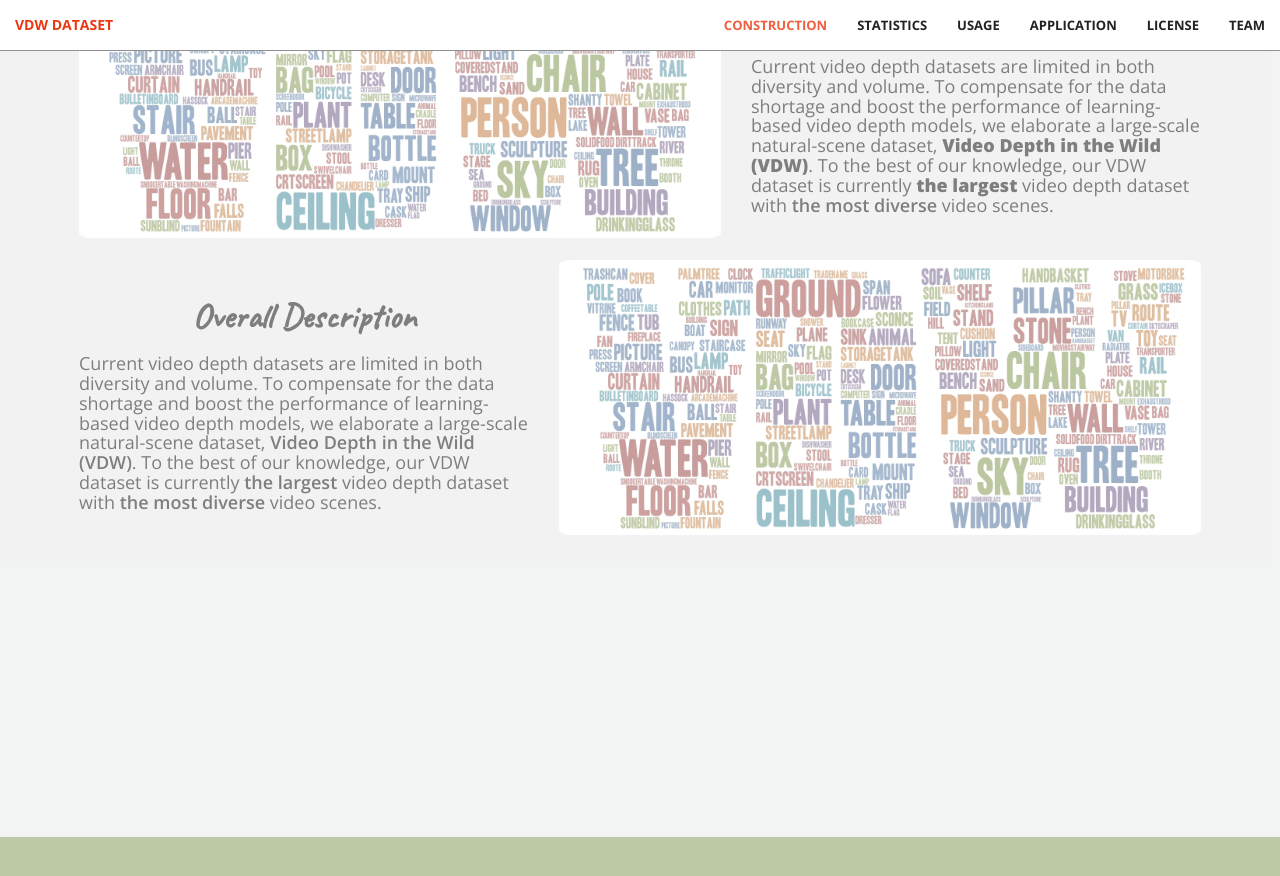
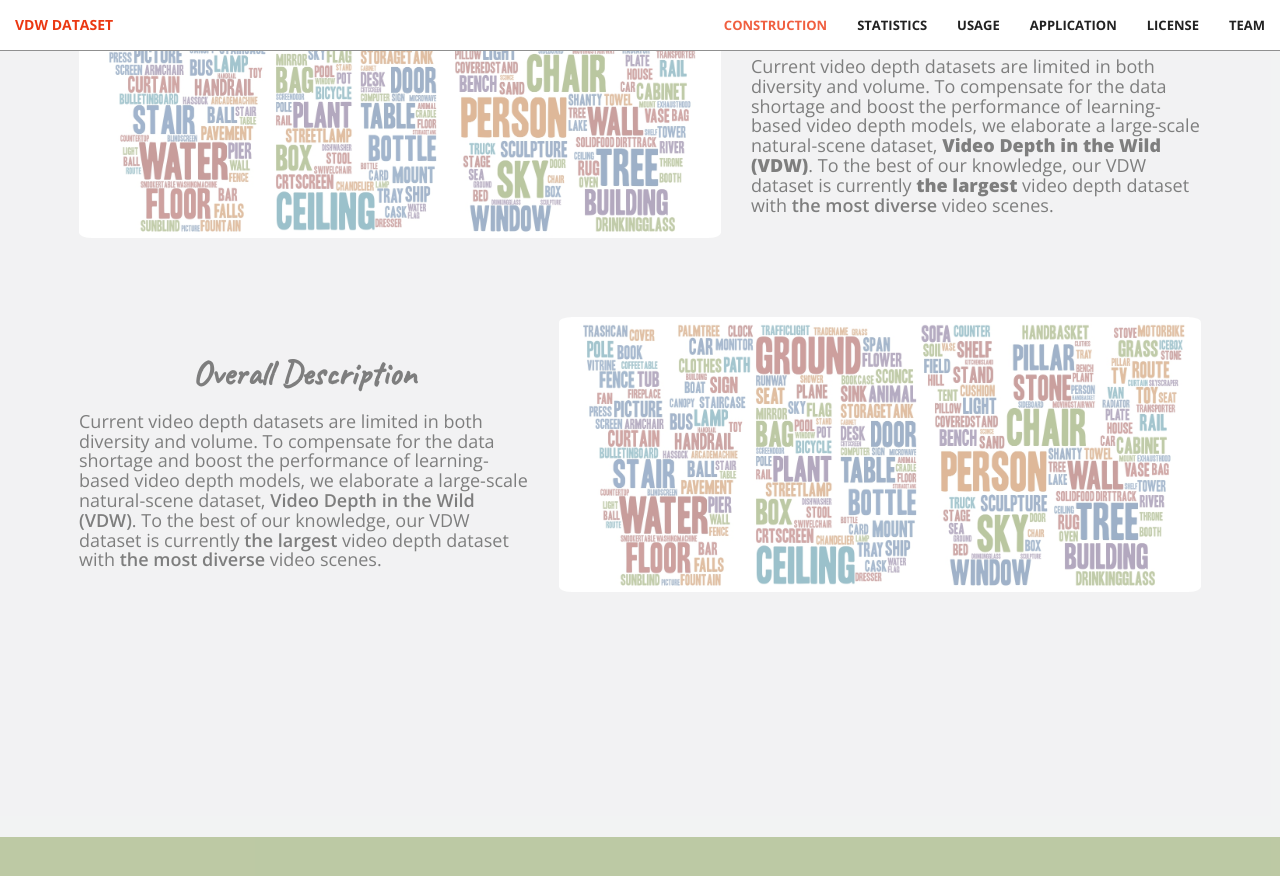
Before and after one commit to RaymondWang987/VDW, a Jekyll site: the page built from index.html, in a window 1280 px wide and 900 px high, scrolled down 963 px. Shown: the top 876 px of the window. Built offline with Jekyll 4.4.1, drawn with Linux system fonts in a browser that asks for light colours; some web fonts are replaced.

Commit message:
Update construction.html

```diff
--- a/_includes/construction.html
+++ b/_includes/construction.html
@@ -29,8 +29,7 @@
         </div>
     </div>
 
-    <div style="margin-top: 5%;">
-        <div style="height: 35%;" class="col-md-5 col-sm-5 text-center">
+    <div style="height: 35%;margin-top: 5%;" class="col-md-5 col-sm-5 text-center">
         <div style="vertical-align: middle;">
             <h1 style="color: black;margin-top:8%;">
                 <span style="font-weight: 600;font-family: Caveat">Overall Description</span>
@@ -45,9 +44,9 @@
             </h4>
         </div>
     </div>
-        <div style="height: 35%;" class="col-md-7 col-sm-7 text-center">
+    <div style="height: 35%;margin-top: 5%;" class="col-md-7 col-sm-7 text-center">
         <img style="max-width: 100%;max-height: 100%;border-radius:2%" src="construct_page-0001.jpg" >
     </div>
-    </div>
+
 
 </section>
```
Lines whose indentation alone changed are shown as unchanged.
